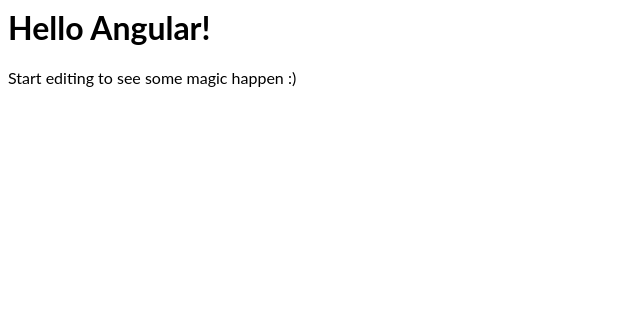
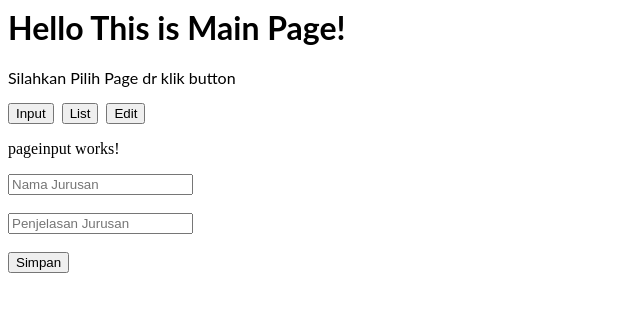
Before and after one commit to cynthia135github/angularLatPage-C14180135, an Angular app: page /pageinput in a window 1280 px wide. Shown: the top 312 px of the page, without its empty margins (0-640 px from the left). Built offline with nearby package versions, Linux system fonts and the light colour scheme.

Commit message:
Page sdh terconnect smua

```diff
--- a/src/app/app.component.html
+++ b/src/app/app.component.html
@@ -1,4 +1,16 @@
 <hello name="{{ name }}"></hello>
 <p>
-  Start editing to see some magic happen :)
+  Silahkan Pilih Page dr klik button
 </p>
+
+<div>
+    <!--<a routerLink='/home/3'>Home</a>
+    <br>
+    <button (click)="Homedua()">Home2</button>
+    <button (click)="Homepass()">Home dengan param</button>-->
+  <button (click)="Input()">Input</button>&nbsp;
+  <button (click)="List()">List</button>&nbsp;
+  <button (click)="Edit()">Edit</button>
+</div>
+
+<router-outlet></router-outlet>
--- a/src/app/app.component.ts
+++ b/src/app/app.component.ts
@@ -1,10 +1,30 @@
 import { Component } from '@angular/core';
-
+import { Router } from '@angular/router';
 @Component({
   selector: 'my-app',
   templateUrl: './app.component.html',
   styleUrls: [ './app.component.css' ]
 })
 export class AppComponent  {
-  name = 'Angular';
+  name = 'This is Main Page';
+  nmjurusan = [];
+  pnjlsan = [];
+  constructor(private router : Router) {}
+  Edit() {
+    this.router.navigate(['/pageedit']);
+  }
+
+   Input() {
+    this.router.navigate(['/pageinput']);
+  }
+
+  List(){
+    this.router.navigate(['/pagelist']);
+  }
+
+  savearr(nm,p)
+  {
+
+
+  }
 }
--- a/src/app/app.module.ts
+++ b/src/app/app.module.ts
@@ -2,12 +2,28 @@
 import { BrowserModule } from '@angular/platform-browser';
 import { FormsModule } from '@angular/forms';
 
+import { Routes, RouterModule } from '@angular/router';
 import { AppComponent } from './app.component';
 import { HelloComponent } from './hello.component';
+import { PageinputComponent } from './pageinput/pageinput.component';
+import { PagelistComponent } from './pagelist/pagelist.component';
+import { PageeditComponent } from './pageedit/pageedit.component';
+
+
+
+const ROUTES:Routes = [
+
+  { path:'pageinput', component : PageinputComponent },
+
+  { path:'pageedit', component : PageeditComponent },
+
+  { path:'pagelist', component : PagelistComponent }
+
+]
 
 @NgModule({
-  imports:      [ BrowserModule, FormsModule ],
-  declarations: [ AppComponent, HelloComponent ],
+  imports:      [ BrowserModule, FormsModule, RouterModule.forRoot(ROUTES) ],
+  declarations: [ AppComponent, HelloComponent, PageinputComponent, PagelistComponent, PageeditComponent ],
   bootstrap:    [ AppComponent ]
 })
 export class AppModule { }
--- /dev/null
+++ b/src/app/pageedit/pageedit.component.html
@@ -0,0 +1,3 @@
+<p>
+pageedit works!
+</p>
--- /dev/null
+++ b/src/app/pageedit/pageedit.component.ts
@@ -0,0 +1,15 @@
+import { Component, OnInit } from '@angular/core';
+
+@Component({
+  selector: 'app-pageedit',
+  templateUrl: './pageedit.component.html',
+  styleUrls: ['./pageedit.component.css']
+})
+export class PageeditComponent implements OnInit {
+
+  constructor() { }
+
+  ngOnInit() {
+  }
+
+}
--- /dev/null
+++ b/src/app/pageinput/pageinput.component.html
@@ -0,0 +1,9 @@
+<p>
+pageinput works!
+</p>
+
+
+<input [(ngModel)]=a type="text" placeholder="Nama Jurusan"><br><br>
+<input [(ngModel)]=b type="text" placeholder="Penjelasan Jurusan">
+<br><br>
+<button (click)="Simpan()">Simpan</button>&nbsp;
--- /dev/null
+++ b/src/app/pageinput/pageinput.component.ts
@@ -0,0 +1,22 @@
+import { Component, OnInit } from '@angular/core';
+import { ActivatedRoute } from '@angular/router';
+
+@Component({
+  selector: 'app-pageinput',
+  templateUrl: './pageinput.component.html',
+  styleUrls: ['./pageinput.component.css']
+})
+export class PageinputComponent implements OnInit {
+
+ constructor(private route : ActivatedRoute) { }
+  nm = "";
+  penjelasan = "";
+  ngOnInit() {
+  }
+
+  Simpan(a,b){
+    this.nm = a;
+    this.penjelasan = b;
+  }
+
+}
--- /dev/null
+++ b/src/app/pagelist/pagelist.component.html
@@ -0,0 +1,3 @@
+<p>
+pagelist works!
+</p>
--- /dev/null
+++ b/src/app/pagelist/pagelist.component.ts
@@ -0,0 +1,15 @@
+import { Component, OnInit } from '@angular/core';
+
+@Component({
+  selector: 'app-pagelist',
+  templateUrl: './pagelist.component.html',
+  styleUrls: ['./pagelist.component.css']
+})
+export class PagelistComponent implements OnInit {
+
+  constructor() { }
+
+  ngOnInit() {
+  }
+
+}
```
Also changed, not shown: src/app/pageedit/pageedit.component.css (added), src/app/pageinput/pageinput.component.css (added), src/app/pagelist/pagelist.component.css (added).
